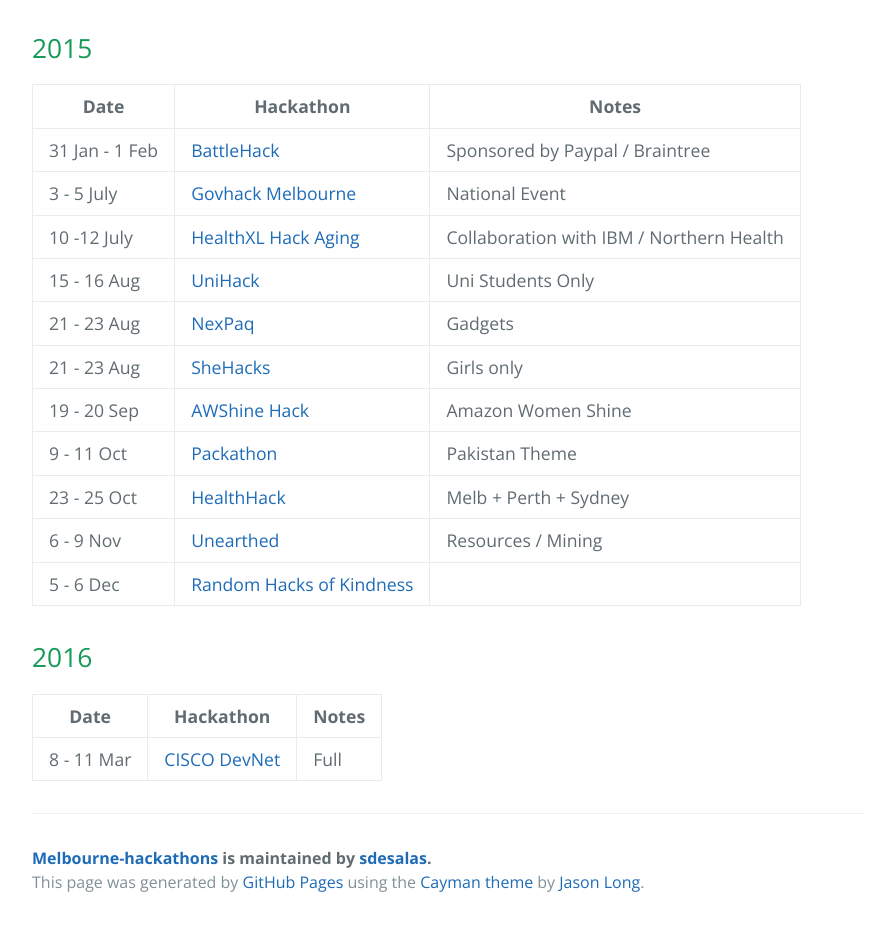
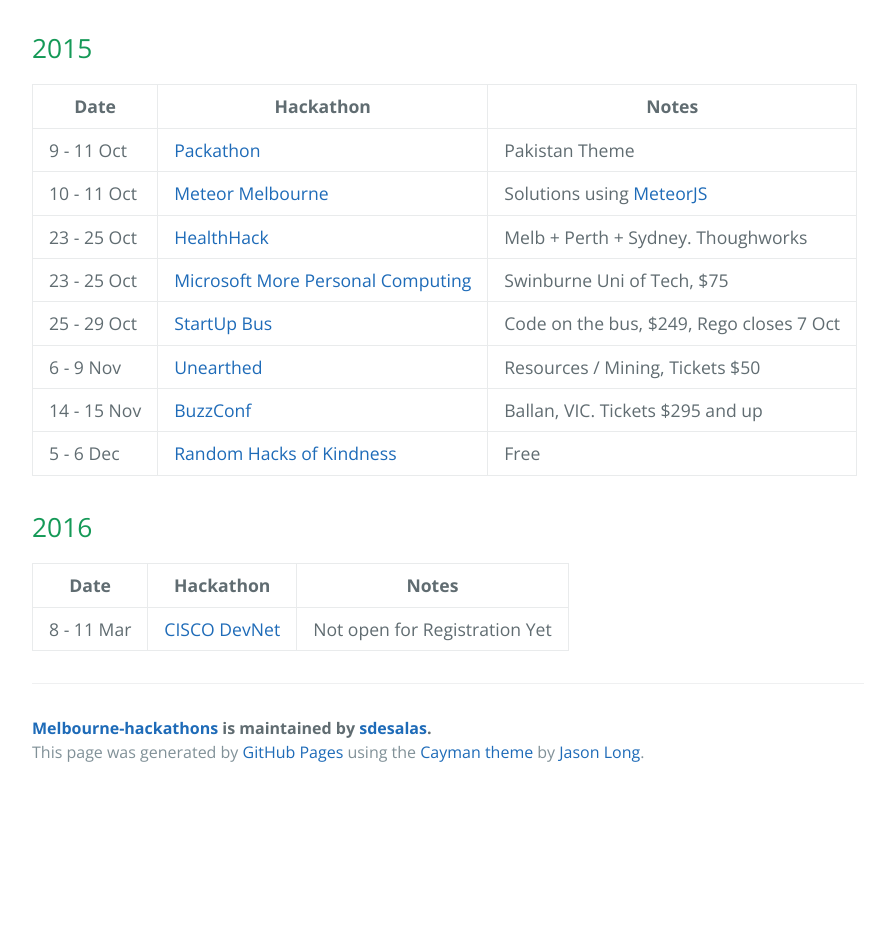
Before and after one commit to sdesalas/melbourne-hackathons, a plain HTML site: page index.html in a window 1280 px wide. Shown: the part 585-1511 px from the top of the page, without its empty margins (192-1087 px from the left). After the commit the page ends 1381 px from the top, so only its background shows below. Drawn offline with nearby package versions, Linux system fonts and the light colour scheme.

```diff
--- a/index.html
+++ b/index.html
@@ -39,59 +39,45 @@
 </thead>
 <tbody>
 <tr>
-<td>31 Jan - 1 Feb</td>
-<td><a href="https://2015.battlehack.org/melbourne">BattleHack</a></td>
-<td>Sponsored by Paypal / Braintree</td>
-</tr>
-<tr>
-<td>3 - 5 July</td>
-<td><a href="https://www.govhack.org/">Govhack Melbourne</a></td>
-<td>National Event</td>
-</tr>
-<tr>
-<td>10 -12 July</td>
-<td><a href="http://healthxl.org/hack-aging/">HealthXL Hack Aging</a></td>
-<td>Collaboration with IBM / Northern Health</td>
-</tr>
-<tr>
-<td>15 - 16 Aug</td>
-<td><a href="http://unihack.net/">UniHack</a></td>
-<td>Uni Students Only</td>
-</tr>
-<tr>
-<td>21 - 23 Aug</td>
-<td><a href="http://nexpaq.com/hackathon/">NexPaq</a></td>
-<td>Gadgets</td>
-</tr>
-<tr>
-<td>21 - 23 Aug</td>
-<td><a href="http://www.eventbrite.com.au/e/shehacks-melbourne-2015-tickets-17540605423">SheHacks</a></td>
-<td>Girls only</td>
-</tr>
-<tr>
-<td>19 - 20 Sep</td>
-<td><a href="http://aws.amazon.com/events/awshine/">AWShine Hack</a></td>
-<td>Amazon Women Shine</td>
-</tr>
-<tr>
 <td>9 - 11 Oct</td>
 <td><a href="http://www.eventbrite.com/e/pakathon-melbourne-hackathon-2015-tickets-18466988259?aff=es2">Packathon</a></td>
 <td>Pakistan Theme</td>
 </tr>
 <tr>
+<td>10 - 11 Oct</td>
+<td><a href="http://www.meetup.com/Meteor-Melbourne/events/225578389/">Meteor Melbourne</a></td>
+<td>Solutions using <a href="https://www.meteor.com/">MeteorJS</a>
+</td>
+</tr>
+<tr>
 <td>23 - 25 Oct</td>
 <td><a href="http://www.healthhack.com.au/">HealthHack</a></td>
-<td>Melb + Perth + Sydney</td>
+<td>Melb + Perth + Sydney. Thoughworks</td>
+</tr>
+<tr>
+<td>23 - 25 Oct</td>
+<td><a href="https://www.eventbrite.com/e/microsoft-more-personal-computing-hackathon-tickets-18444311432">Microsoft More Personal Computing</a></td>
+<td>Swinburne Uni of Tech, $75</td>
+</tr>
+<tr>
+<td>25 - 29 Oct</td>
+<td><a href="https://australia.startupbus.com/">StartUp Bus</a></td>
+<td>Code on the bus, $249, Rego closes 7 Oct</td>
 </tr>
 <tr>
 <td>6 - 9 Nov</td>
 <td><a href="http://www.eventbrite.com.au/e/unearthed-melbourne-2015-tickets-17916271049">Unearthed</a></td>
-<td>Resources / Mining</td>
+<td>Resources / Mining, Tickets $50</td>
+</tr>
+<tr>
+<td>14 - 15 Nov</td>
+<td><a href="https://buzzconf.io/register/">BuzzConf</a></td>
+<td>Ballan, VIC. Tickets $295 and up</td>
 </tr>
 <tr>
 <td>5 - 6 Dec</td>
-<td><a href="http://www.rhokaustralia.org/">Random Hacks of Kindness</a></td>
-<td></td>
+<td><a href="http://www.meetup.com/Random-Hacks-of-Kindness-Melbourne/events/225364767/">Random Hacks of Kindness</a></td>
+<td>Free</td>
 </tr>
 </tbody>
 </table>
@@ -111,7 +97,7 @@
 <tr>
 <td>8 - 11 Mar</td>
 <td><a href="http://www.cisco.com/web/ANZ/cisco-live/attend/events/devnet.html">CISCO DevNet</a></td>
-<td>Full</td>
+<td>Not open for Registration Yet</td>
 </tr>
 </tbody>
 </table>
```
Also changed, not shown: params.json (+1 -1 lines).
